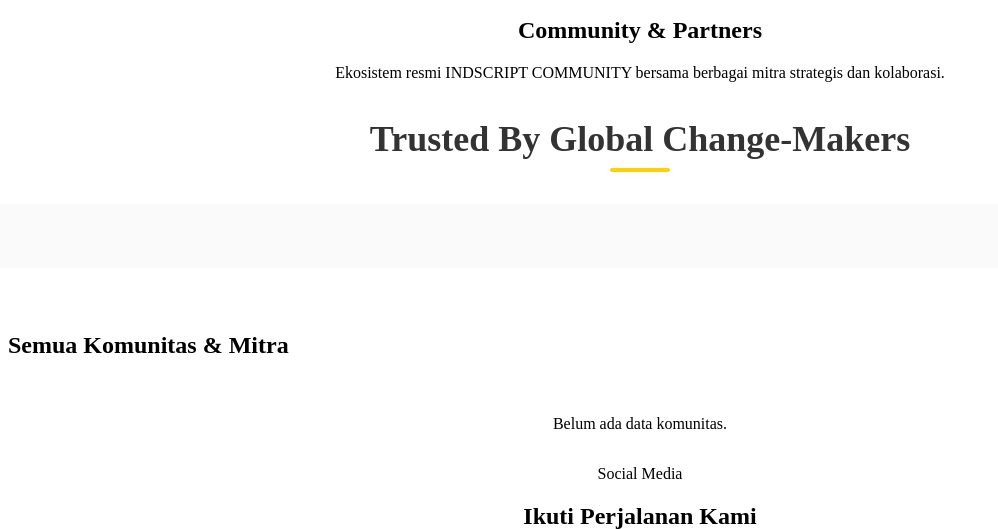
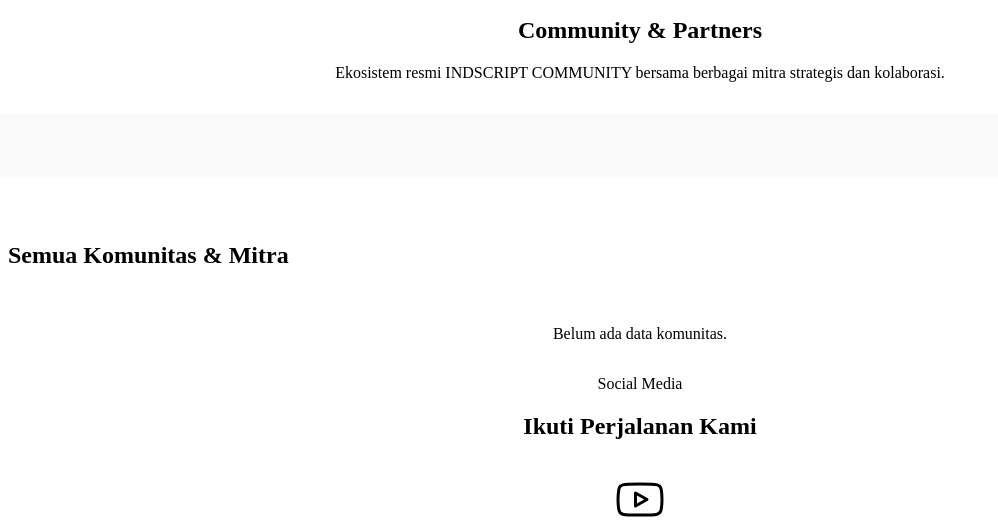
Before and after one commit to Syd-max/indscript-community, a website built with Vite: page index.html in a window 1280 px wide. Shown: the part 4261-4790 px from the top of the page, without its empty margins (0-998 px from the left). Built offline with nearby package versions, Linux system fonts and the light colour scheme; some packages are replaced by stand-ins of ours; no server answers; the database is empty.

Commit message:
style: remove 'Trusted By' title from marquee section as requested

```diff
--- a/index.html
+++ b/index.html
@@ -168,10 +168,6 @@
       </div>
 
       <!-- Marquee -->
-      <div style="text-align: center; margin-bottom: 2rem; margin-top: 2rem;">
-        <h3 style="font-family: var(--ff-heading); font-size: 2.25rem; color: #333; margin-bottom: 0.5rem; font-weight: 700;">Trusted By Global Change-Makers</h3>
-        <div style="width: 60px; height: 4px; background: #FFD100; margin: 0 auto; border-radius: 2px;"></div>
-      </div>
 
       <div class="marquee-container" style="overflow: hidden; width: 100vw; position: relative; left: 50%; right: 50%; margin-left: -50vw; margin-right: -50vw; padding: 2rem 0; margin-bottom: 4rem; display: flex; background: #fafafa;">
         <div class="marquee-track" id="ecosystem-marquee" style="display: flex; gap: 2rem; align-items: center; white-space: nowrap; animation: marquee 30s linear infinite;">
```
